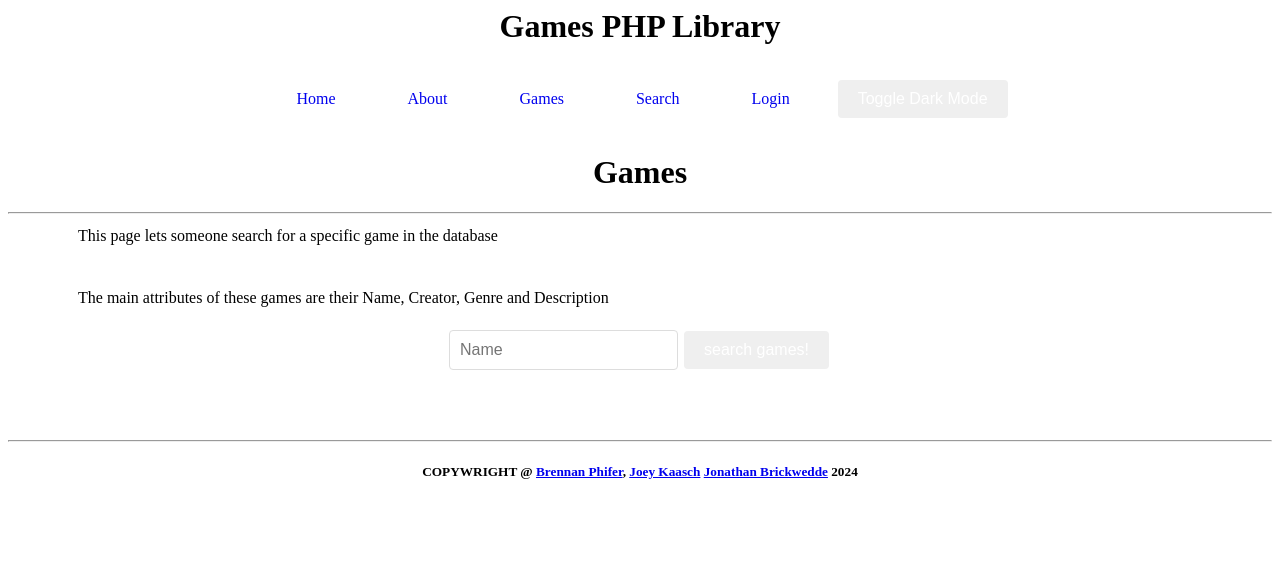
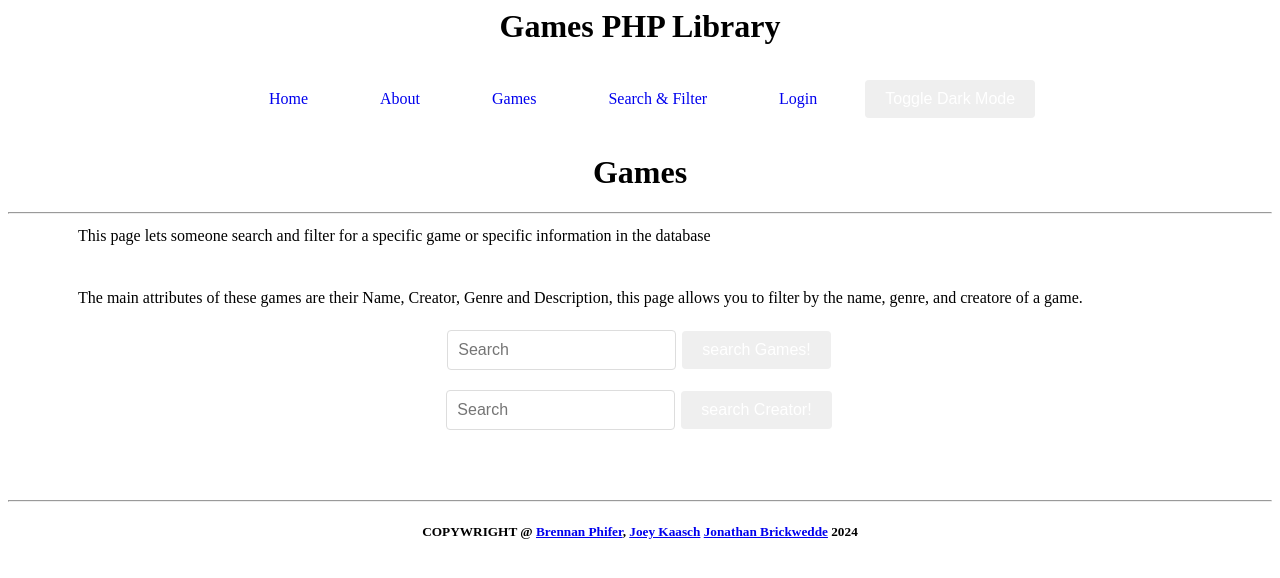
Before and after one commit to NovaGamer368/Games-PHP-Library, a PHP site: page /Search.php in a window 1280 px wide. Shown: the top 578 px of the page. Run offline with PHP 8.4, Linux system fonts and the light colour scheme.

Commit message:
Set up the Front End for the Search page (search by name & creatore)

```diff
--- a/Front-end/Header.php
+++ b/Front-end/Header.php
@@ -19,7 +19,7 @@ session_start();
         <span><a href="index.php">Home</a></span> &nbsp; &nbsp;
         <span><a href="about.php">About</a></span> &nbsp; &nbsp;
         <span><a href="games.php">Games</a></span> &nbsp; &nbsp;
-        <span><a href="search.php">Search</a></span> &nbsp; &nbsp;
+        <span><a href="search.php">Search & Filter</a></span> &nbsp; &nbsp;
         <?php
         if (isset($_SESSION['username'])) {
             if (isset($_SESSION['isAdmin']) && $_SESSION['isAdmin'] == 1) {
--- a/Search.php
+++ b/Search.php
@@ -11,16 +11,22 @@ if (isset($_POST['selectedIndex'])) {
 
 <h1>Games</h1>
 <hr />
-<p>This page lets someone search for a specific game in the database</p>
+<p>This page lets someone search and filter for a specific game or specific information in the database</p>
 <br />
-<p>The main attributes of these games are their Name, Creator, Genre and Description</p>
+<p>The main attributes of these games are their Name, Creator, Genre and Description,  this page allows you to filter by the name, genre, and creatore of a game.</p>
 <!--<h1>SELECTED INDEX <?php echo $selectedIndex ?></h1>-->
 <center>
     <div>
         <form method="post" class="showGames">
             <div>
-                            <input type="text" id="GameNameInput" placeholder="Name"/>
-                <button type="submit" name="selectedIndex" value="1">search games!</button>
+                <input type="text" id="GameSearchInput" placeholder="Search"/>
+                <button type="submit" name="selectedIndex" value="1">search Games!</button>
+                <div>
+                <input type="text" id="GameSearchInput" placeholder="Search"/>
+                <button type="submit" name="selectedIndex" value="3">search Creator!</button>
+                <!--<button type="submit" name="selectedIndex" value="2">search Genre!</button>-->
+
+
             </div>
         </form>
     </div>
@@ -31,6 +37,12 @@ switch ($selectedIndex) {
     case 1:
         include "./Front-end/Games/GamesTable.php";
         break;
+    /*    case 2:
+        include "./Front-end/Games/GamesNameGenre.php";
+        break;*/
+    case 3:
+        include "./Front-end/Games/GamesNameCreator.php";
+        break;
 }
 
 include_once "./Front-end/Footer.php";
```
